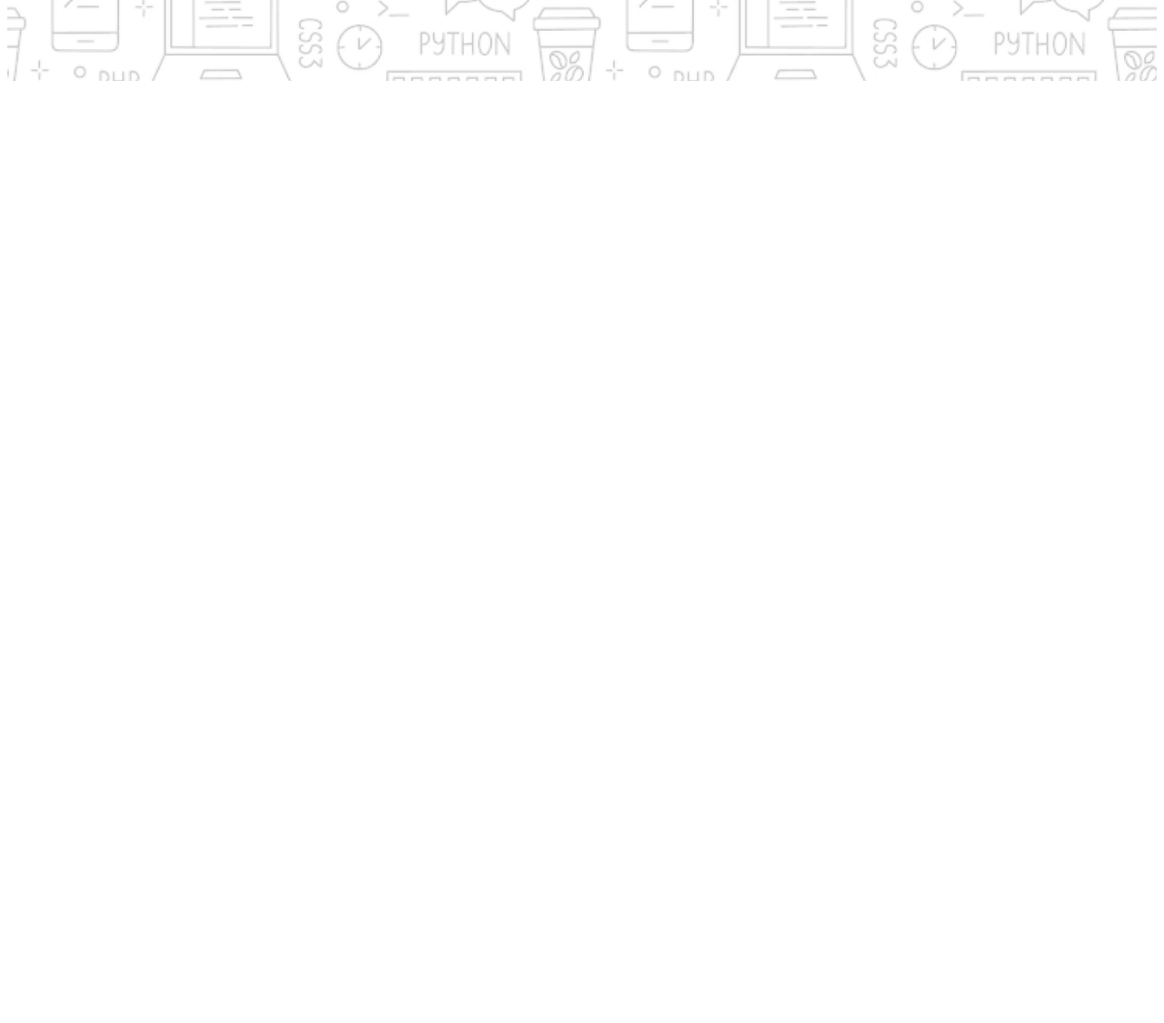
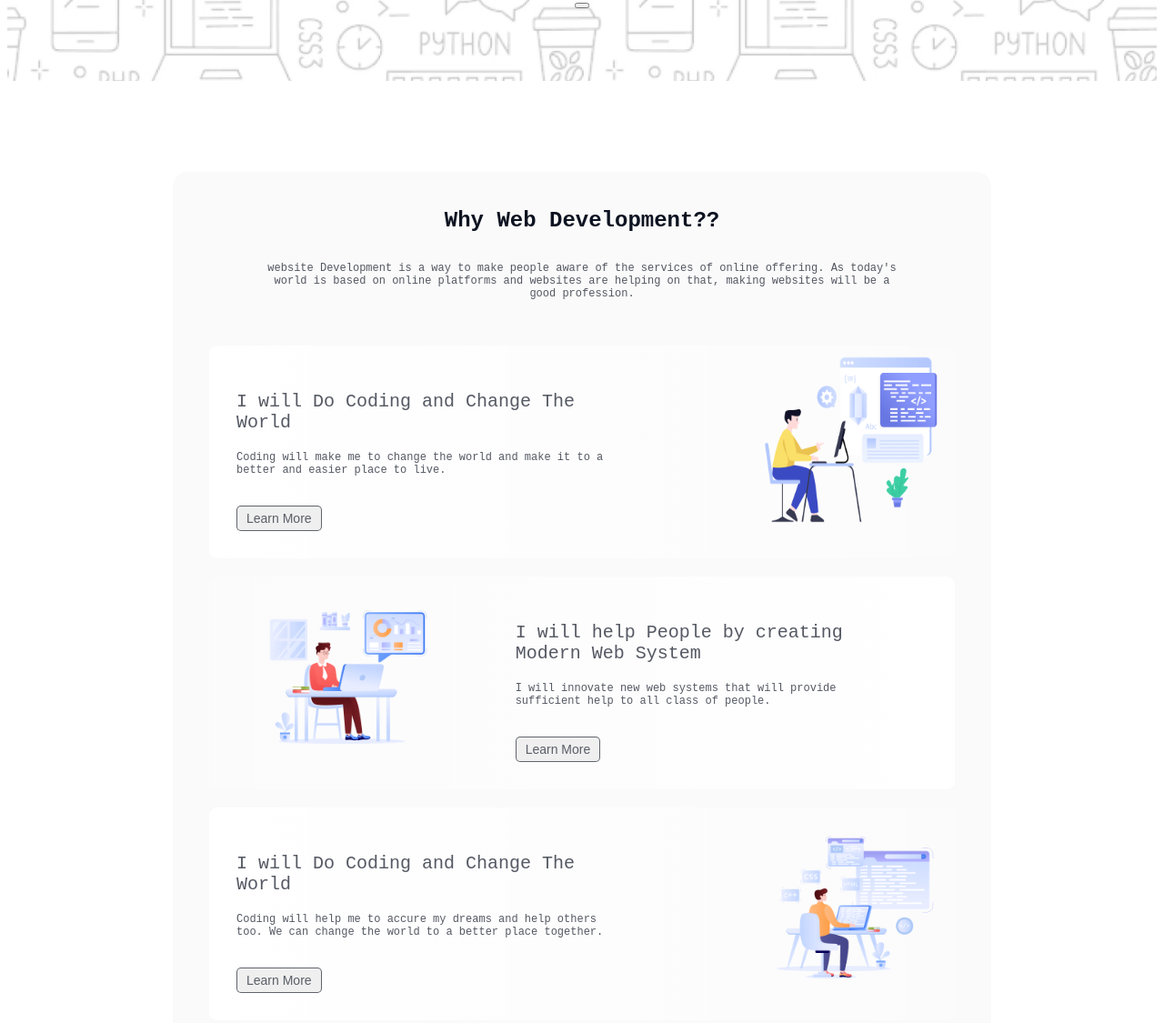
Before and after one commit to waridabd/first-assignment, a plain HTML site: page index.html in a window 1280 px wide. Shown: the part 461-1586 px from the top of the page at 91% size. Before the commit the page ends 800 px from the top, so only its background shows below. Drawn offline with Linux system fonts and the light colour scheme; a web font is replaced by a local one.

Commit message:
reasons to choose web development

```diff
--- a/index.html
+++ b/index.html
@@ -17,10 +17,72 @@
             <img class="first-img" src="assets/Group.png" alt="">
             <h2 class="first-para">"In the near future, I hope to <br>become a Developer."</h2>
             <p class="first2-para">I am currently learning web developing so that I can be a developer in the future. I am trying my best to be a good developer.</p>
+            <button></button>
         </div>
 
     </header>
     <main>
+        <section class="first-sec">
+            <div class="all">
+            <div class="title">
+            <h1 class="first-h1">Why Web Development??</h1>
+            <p class="second-para">website Development is a way to make people aware of the services of online offering. As today's world is based on online platforms and websites are helping on that, making websites will be a good profession.</p>
+        </div>
+            <div class="coding">
+                <div class="description">
+                <h3 class="first-h2">I will Do Coding and Change The World</h3>
+                <p class="third-para">Coding will make me to change the world and make it to a better and easier place to live.</p>
+                <button class="btn">Learn More</button>
+            </div >
+            <div class="des-img">
+                <img class="img" src="assets/Layer_1.png" alt="">
+
+            </div>
+
+    </div>
+
+    <div class=" coding1">
+        <div class="des-img">
+            <img class="img" src="assets/Group 3.png" alt="">
+
+        </div>
+
+        <div class="description">
+        <h3 class="first-h2">I will help People by creating Modern Web System</h3>
+        <p class="third-para">I will innovate new web systems that will provide sufficient help to all class of people.</p>
+        <button class="btn">Learn More</button>
+    </div >
+
+</div>
+
+<div class=" coding2">
+    <div class="description">
+        <h3 class="first-h2">I will Do Coding and Change The World</h3>
+        <p class="third-para">Coding will help me to accure my dreams and help others too. We can change the world to a better place together.</p>
+        <button class="btn">Learn More</button>
+    </div >
+
+    <div class="des-img">
+        <img class="img" src="assets/Group 4.png" alt="">
+
+    </div>
+      </div>
+            </div>
+         </section>
+         <section class="second-sec">
+            <div class="inspiration">
+            <h1 class="first-h1">My inspiration</h1>
+            <p class="second-para">I am inspired by many web-developers who also teach web developing in Youtube. Here is a video of one of my favourite developers.</p>
+        </div>
+         </section>
+         <section class="third-sec">
+            <div class="inspiration">
+                <h1 class="first-h1">My Current Target</h1>
+                <p class="second-para">I am currently a beginner level learner. Though I have interested in many sectors, I am now focusing at the mentioned sectors below. </p>
+
+                </div>
+                <div></div>
+         </section>
 
     </main>
     <footer>
--- a/style.css
+++ b/style.css
@@ -31,13 +31,127 @@ header{
     height: 150px;
 }
 .first-para{
-    font-weight: extrabold;
+    font-weight: bolder;
     font-size: 40px;
     text-align: center;
     line-height: 50px;
+    color: rgb(13, 19, 33);
 }
 .first2-para{
     font-size: 16px;
     text-align: center;
     width: 758px;
+    color: rgb(13, 19, 33);
+    opacity: 0.7;
 }
+.first-sec{
+    width: 900px;
+    height: 1000px;
+    margin: 0 auto;
+    margin-top: 100px;
+
+    border-radius: 16px;
+background: rgba(13, 19, 33, 0.02);
+
+
+}
+.title{
+    display: flex;
+    flex-direction: column;
+    align-items: center;
+    justify-content: center;
+}
+.first-h1{
+    font-weight: bolder;
+
+    font-size: 24px;
+    margin-top: 40px;
+    color: rgb(13, 19, 33);
+}
+.second-para{
+    text-align: center;
+    font-size: 12px;
+    color: rgb(13, 19, 33);
+    opacity: 0.7;
+    width: 700px;
+    margin-bottom: 30px;
+    }
+.all{
+    margin-left: 40px;
+    margin-right: 40px;
+}
+.coding{
+    display: flex;
+    flex-direction: row;
+    justify-content:space-between;
+    margin-top: 20px;
+    background:linear-gradient(90deg,white,#ffffff41);
+    border-radius: 9px;
+    }
+.description{
+    width: 50%;
+    padding: 30px;
+    }
+.img{
+    width: 200px;
+    height: 200px;
+    padding-top: 40px;
+    padding: 10px;
+}
+/*.des-img{
+
+    width: 50%;
+    padding: 30px;
+}*/
+.first-h2{
+    color: rgba(13, 19, 33, 0.7);
+    font-size: 20px;
+font-weight: 500;
+word-spacing: normal;
+
+}
+.third-para{
+    color: rgb(13, 19, 33);
+    opacity: 0.7;
+    font-size: 12px;
+}
+.btn{
+    color: rgba(13, 19, 33, 0.664);
+    font-size: 14px;
+    border: 1px solid rgba(13, 19, 33, 0.63);
+    padding: 5px 10px 5px 10px;
+    margin-top: 20px;
+    cursor: pointer;
+    border-radius: 5px;
+}
+.coding1{
+
+    display: flex;
+    flex-direction: row;
+    justify-content:space-evenly;
+    margin-top: 20px;
+    background:linear-gradient(90deg,#ffffff41,white);
+    border-radius: 9px;
+    }
+.coding2{
+
+    display: flex;
+    flex-direction: row;
+    justify-content:space-between;
+    margin-top: 20px;
+    background:linear-gradient(90deg,white,#ffffff41);
+    border-radius: 9px;
+
+
+    }
+    .second-sec{
+        width: 900px;
+        margin: 0 auto;
+    }
+    .inspiration{
+        margin-top: 100px;
+        background: rgb(255, 255, 255);
+        display: flex;
+        flex-direction: column;
+        align-items: center;
+    }
```
